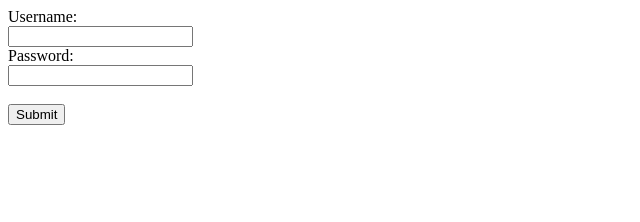
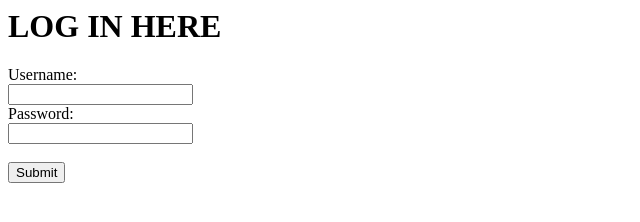
Before and after one commit to SamanthaHancock/Space-Monkey-Mafia, a website: page index.html in a window 1280 px wide. Shown: the whole page, without its empty margins (0-640 px from the left). Drawn offline with nearby package versions, Linux system fonts and the light colour scheme.

Commit message:
Added titled

```diff
--- a/index.html
+++ b/index.html
@@ -6,6 +6,7 @@
 
 </head>
 <body>
+  <h1>LOG IN HERE</h1>
   <form>
   Username:<br>
   <input type="text" id="username">
```
